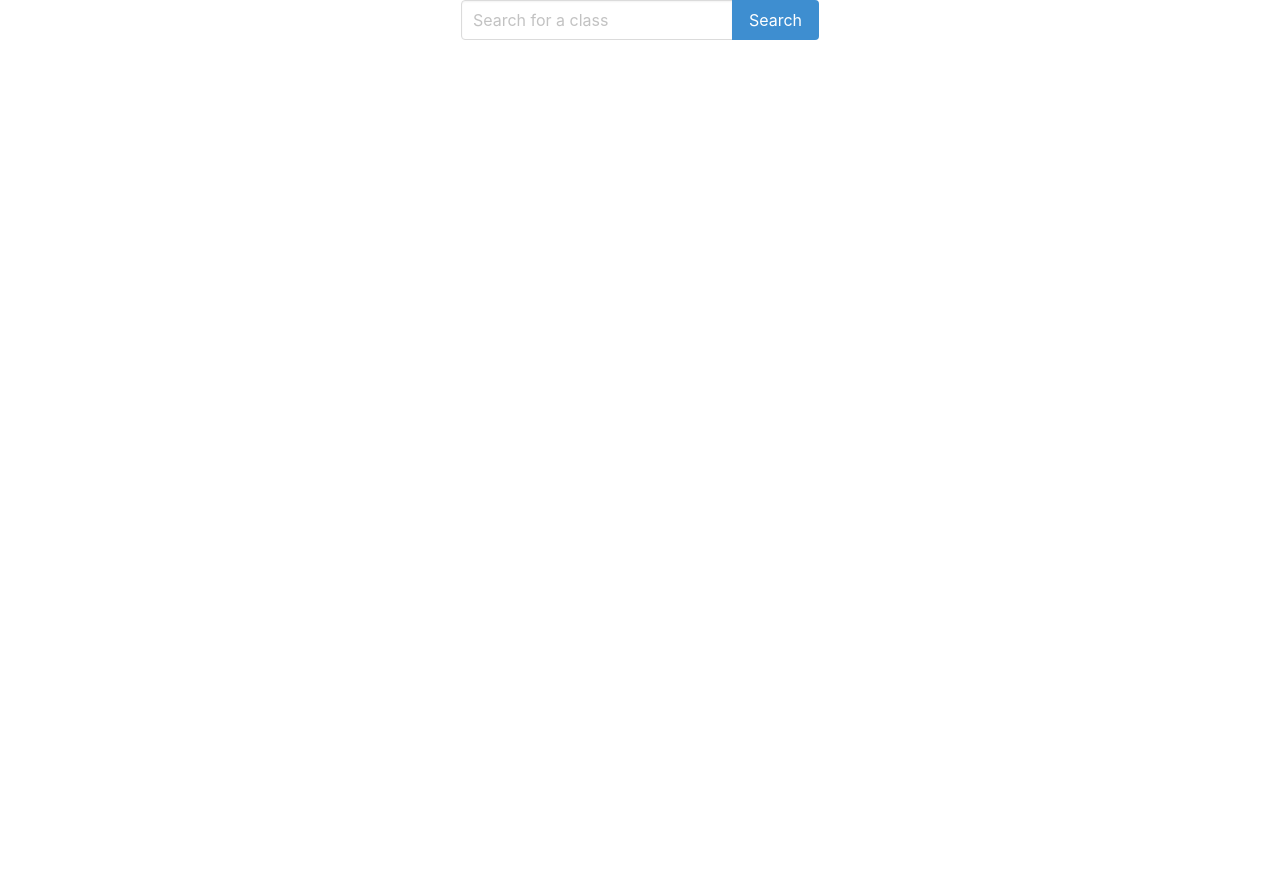
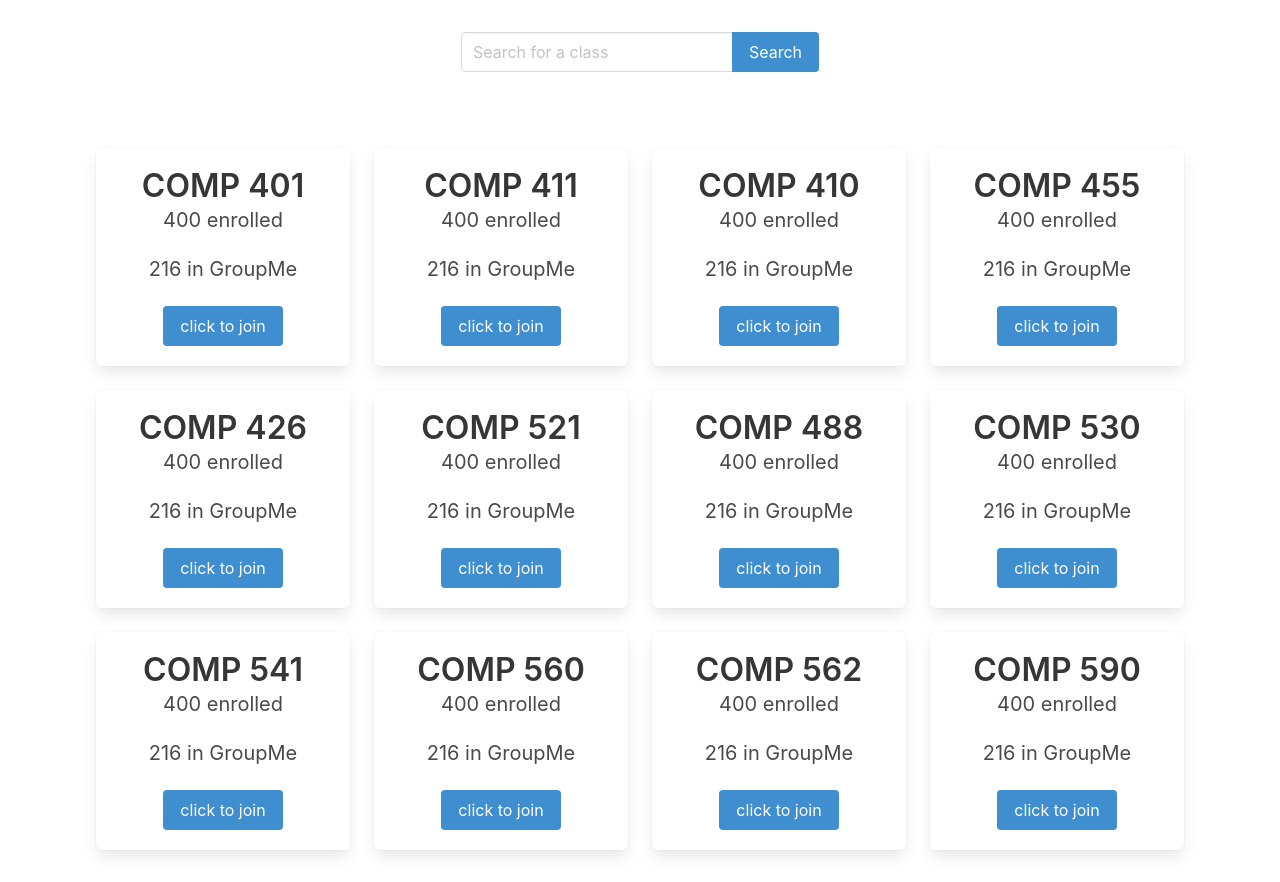
Before and after one commit to audried/426FinalProject, a React (Create React App) app: page / in a window 1280 px wide. Both pictures are taken after a click on the link "Search". Before the commit the page ends 800 px from the top, so only its background shows below. Built offline with nearby package versions, Linux system fonts and the light colour scheme.

Commit message:
react skeleton with fake data

```diff
--- a/src/App.css
+++ b/src/App.css
@@ -38,3 +38,19 @@
     transform: rotate(360deg);
   }
 }
+
+.homepage{
+  display:flex;
+  flex-flow: column nowrap;
+  align-items: center;
+  justify-content: center;
+  text-align: center;
+  padding: 2em;
+}
+
+.boxcontainer{
+  display: flex;
+  flex-flow: row wrap;
+  margin-top: 3em;
+  padding-top: 4em;
+}
--- a/src/App.js
+++ b/src/App.js
@@ -1,16 +1,28 @@
 import React, { Component } from 'react';
-import logo from './logo.svg';
 import './App.css';
 import 'bulma/css/bulma.css';
-import { Link, BrowserRouter, Route } from 'react-router-dom';
-import Search from "./Search"
-
+import SearchPage from "./SearchPage";
+import classList from './classes.json';
 
 class App extends Component {
+
+  constructor(props){
+    super(props)
+    this.state={
+      classes:classList
+    }
+  }
+
+  componentDidMount(){
+    //get class list here
+    //this.setState({classes: classList})
+    console.log(this.state.classes)
+  }
+
   render(){
     return (
       <div className="App container">
-        <Search/>
+        <SearchPage classes={this.state.classes}/>
       </div>
     );
   }
--- /dev/null
+++ b/src/Box.js
@@ -0,0 +1,39 @@
+import React, { Component } from 'react';
+import './App.css';
+
+// this.props.c =
+// {name: "comp411",
+//  enrolled: 400,
+//  groupme: 130}
+
+class Box extends Component{
+    constructor(props){
+        super(props)
+        this.state={
+
+        }
+
+        this.join = this.join.bind(this);
+
+    }
+
+    join(){
+        //request to join group
+    }
+
+    render(){
+        return(
+
+            <div className="tile is-parent is-3">
+                <article className="tile is-child box">
+                    <p className="title">{this.props.c.name}</p>
+                    <p className="subtitle">{this.props.c.enrolled} enrolled</p>
+                    <p className="subtitle">{this.props.c.groupMe} in GroupMe</p>
+                    <button className="button is-info">click to join</button>
+                </article>
+            </div>
+
+        )
+    }
+}
+export default Box;
--- a/src/Search.js
+++ b/src/SearchPage.js
@@ -1,12 +1,13 @@
 import React, { Component } from 'react';
 import './App.css';
+import Box from './Box';
 
-
-class Search extends Component{
+class SearchPage extends Component{
     constructor(props){
         super(props)
         this.state={
-            value:""
+            value:"",
+            searchedclasses:[]
         }
         this.handleChange = this.handleChange.bind(this);
         this.handleSubmit = this.handleSubmit.bind(this);
@@ -15,16 +16,26 @@ class Search extends Component{
 
     handleChange(event) {
         this.setState({value: event.target.value});
+
+        //this.state.value is what is currently typed in box
+        //this.props.classes ~will~ be json array of classes
+
+        //TODO: suggestions while typing
+
+        //if we want classes to pop up while typing like coursicle:
+        //TODO: set this.state.searchedClasses to classes that meet current search
     }
 
 
     handleSubmit(e){
         e.preventDefault();
-        console.log(this.state.value)
+        console.log(this.state.value);
+        this.setState({searchedclasses: this.props.classes})
     }
 
     render(){
         return(
+            <div className="homepage">
 
             <div className="field has-addons">
                 <div className="control">
@@ -35,7 +46,15 @@ class Search extends Component{
                 </div>
             </div>
 
+            <div className = "boxcontainer tile is-ancestor">
+                {this.state.searchedclasses.map(c =>
+                    <Box c = {c}/>
+                )}
+            </div>
+
+            </div>
+
         )
     }
 }
-export default Search;
+export default SearchPage;
--- /dev/null
+++ b/src/classes.json
@@ -0,0 +1,50 @@
+[
+    {"name":"COMP 401",
+    "enrolled":400,
+    "groupMe":216},
+
+    {"name":"COMP 411",
+    "enrolled":400,
+    "groupMe":216},
+
+    {"name":"COMP 410",
+    "enrolled":400,
+    "groupMe":216},
+
+    {"name":"COMP 455",
+    "enrolled":400,
+    "groupMe":216},
+
+    {"name":"COMP 426",
+    "enrolled":400,
+    "groupMe":216},
+
+    {"name":"COMP 521",
+    "enrolled":400,
+    "groupMe":216},
+
+    {"name":"COMP 488",
+    "enrolled":400,
+    "groupMe":216},
+
+    {"name":"COMP 530",
+    "enrolled":400,
+    "groupMe":216},
+
+    {"name":"COMP 541",
+    "enrolled":400,
+    "groupMe":216},
+
+    {"name":"COMP 560",
+    "enrolled":400,
+    "groupMe":216},
+
+    {"name":"COMP 562",
+    "enrolled":400,
+    "groupMe":216},
+
+    {"name":"COMP 590",
+    "enrolled":400,
+    "groupMe":216}
+
+]
```
